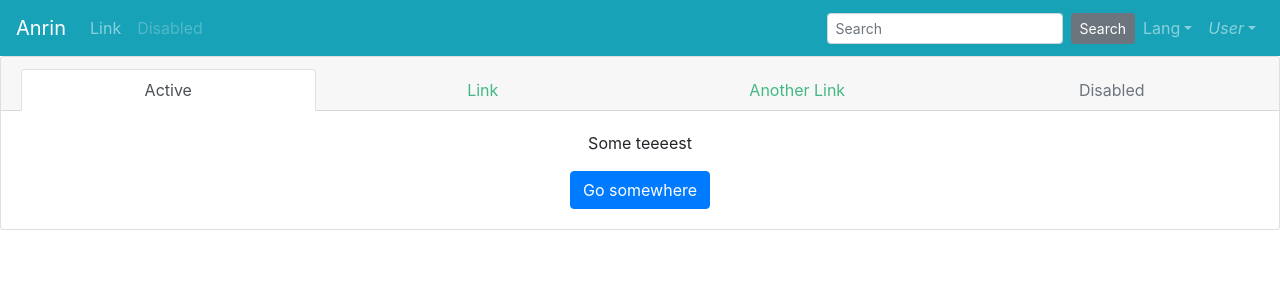
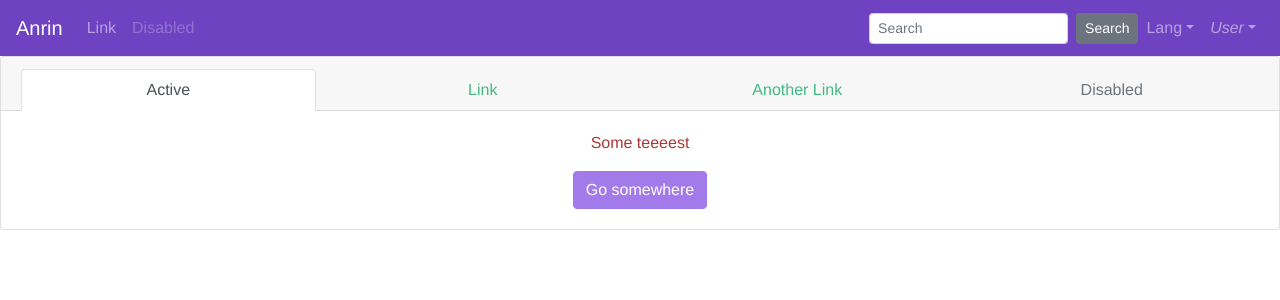
Before and after one commit to AlAnrin/test-vue-bootstrap, a Vue app: page / in a window 1280 px wide. Shown: the top 300 px of the page. Built offline with nearby package versions, Linux system fonts and the light colour scheme.

Commit message:
add some custom theme colors

```diff
--- a/package.json
+++ b/package.json
@@ -1,5 +1,5 @@
 {
-  "name": "untitled1",
+  "name": "test-vue-bootstrap",
   "version": "0.1.0",
   "private": true,
   "scripts": {
@@ -20,6 +20,7 @@
     "babel-eslint": "^10.1.0",
     "eslint": "^6.7.2",
     "eslint-plugin-vue": "^6.2.2",
+    "node-sass": "^5.0.0",
     "sass": "^1.28.0",
     "sass-loader": "^10.0.5",
     "vue-template-compiler": "^2.6.11"
--- a/src/App.vue
+++ b/src/App.vue
@@ -1,6 +1,6 @@
 <template>
   <div id="app">
-    <b-navbar toggleable="lg" type="dark" variant="info">
+    <b-navbar toggleable="lg" type="dark" variant="primary">
       <b-navbar-brand href="#">Anrin</b-navbar-brand>
 
       <b-navbar-toggle target="nav-collapse"></b-navbar-toggle>
@@ -36,17 +36,24 @@
         </b-navbar-nav>
       </b-collapse>
     </b-navbar>
-    <hello-world msg="Some teeeest"></hello-world>
+    <test msg="Some teeeest"></test>
   </div>
 </template>
 
 <script>
-  import HelloWorld from "@/components/Test";
+  import Test from "@/components/Test";
 
 export default {
   name: 'App',
   components: {
-    HelloWorld
+    Test
   }
 }
 </script>
+
+<style lang="scss">
+  @import "ex.variables";
+  @import "styles.module";
+  @import '~bootstrap/scss/bootstrap.scss';
+  @import '~bootstrap-vue/src/index.scss';
+</style>
--- a/src/components/Test.vue
+++ b/src/components/Test.vue
@@ -1,9 +1,9 @@
 <template>
   <div class="hello">
 
-    <b-card title="Card Title" no-body>
+    <b-card title="Card Title" no-body variant="dark">
       <b-card-header header-tag="nav">
-        <b-nav card-header tabs justified >
+        <b-nav card-header tabs justified>
           <b-nav-item active>Active</b-nav-item>
           <b-nav-item>Link</b-nav-item>
           <b-nav-item>Another Link</b-nav-item>
@@ -16,7 +16,7 @@
           {{msg}}
         </b-card-text>
 
-        <b-button variant="primary">Go somewhere</b-button>
+        <b-button variant="light">Go somewhere</b-button>
       </b-card-body>
     </b-card>
   </div>
@@ -24,7 +24,7 @@
 
 <script>
 export default {
-  name: 'HelloWorld',
+  name: 'Test',
   props: {
     msg: String
   }
--- /dev/null
+++ b/src/ex.variables.scss
@@ -0,0 +1,25 @@
+$indigo-light: #a37aea;
+$purple-dark: #5300ad;
+
+@import '../node_modules/bootstrap/scss/bootstrap';
+@import '../node_modules/bootstrap-vue/src/index.scss';
+
+$primary: $purple;
+$secondary: $gray-600;
+$success: $green;
+$info: $teal;
+$warning: $yellow;
+$danger: $red;
+$light: $indigo-light;
+$dark: $purple-dark;
+
+$theme-colors: (
+        'primary': $primary,
+        'secondary': $secondary,
+        'success': $success,
+        'info': $info,
+        'warning': $warning,
+        'danger': $danger,
+        'light': $light,
+        'dark': $dark
+);
--- a/src/styles.module.scss
+++ b/src/styles.module.scss
@@ -3,6 +3,5 @@
   -webkit-font-smoothing: antialiased;
   -moz-osx-font-smoothing: grayscale;
   text-align: center;
-  color: #2c3e50;
-  margin-top: 60px;
+  color: #aa3838;
 }
```
Also changed, not shown: src/main.js (+4 -3 lines).
